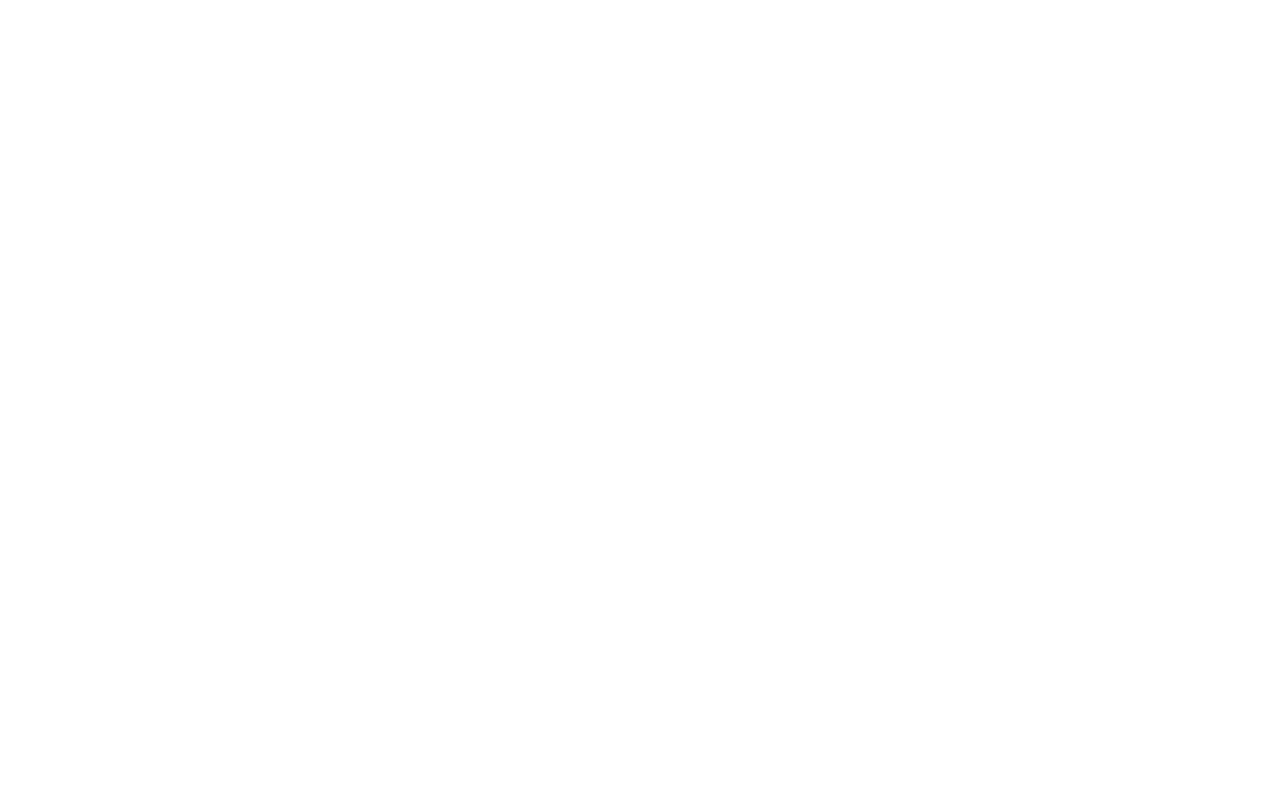
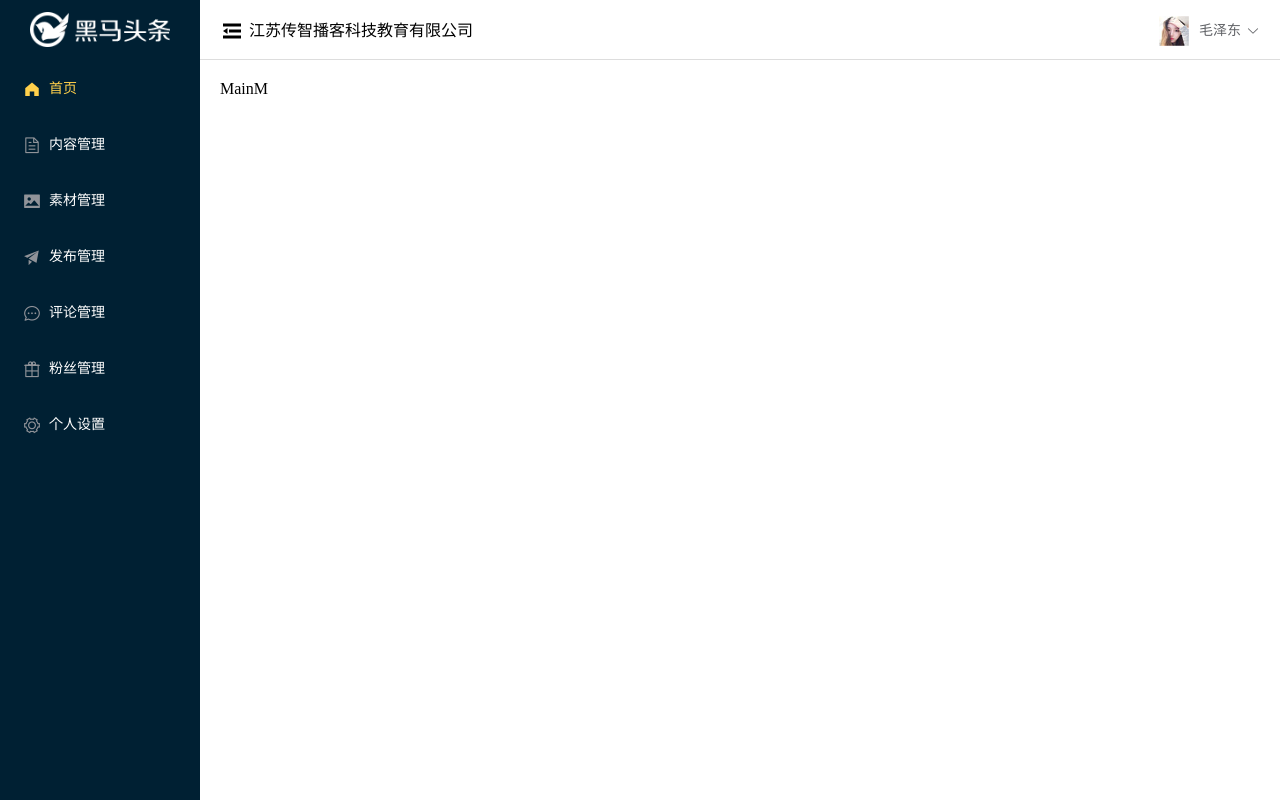
Before and after one commit to zhonghua-dev/todayNews, a Vue app: page / in a window 1280 px wide. Built offline with nearby package versions, Linux system fonts and the light colour scheme.

Commit message:
asidemenu完成

```diff
--- a/package.json
+++ b/package.json
@@ -8,6 +8,7 @@
     "lint": "vue-cli-service lint"
   },
   "dependencies": {
+    "axios": "^0.19.0",
     "core-js": "^2.6.5",
     "element-ui": "^2.11.1",
     "vue": "^2.6.10",
--- a/src/App.vue
+++ b/src/App.vue
@@ -3,7 +3,6 @@
     <router-view></router-view>
   </div>
 </template>
-
 <style lang="less">
 
 </style>
--- a/src/main.js
+++ b/src/main.js
@@ -4,8 +4,12 @@
 import 'element-ui/lib/theme-chalk/index.css'
 import router from '@/router'
 import '@/styles/index.less'
+import axios from 'axios'
 
+// 注册element-ui组件
 Vue.use(ElementUI)
+// 向原型中添加axios
+Vue.prototype.$http = axios
 
 new Vue({
   router,
--- a/src/router/index.js
+++ b/src/router/index.js
@@ -1,11 +1,14 @@
 import Vue from 'vue'
 import VueRouter from 'vue-router'
 import Login from '@/views/login'
+import Home from '@/views/home'
+
 Vue.use(VueRouter)
 
 const router = new VueRouter({
   routes: [
-    { path: '/login', name: 'login', component: Login }
+    { path: '/login', name: 'login', component: Login },
+    { path: '/', name: 'home', component: Home }
   ]
 })
 export default router
--- /dev/null
+++ b/src/views/home/index.vue
@@ -0,0 +1,134 @@
+<template>
+  <el-container class="my-container">
+    <el-aside :width="isCollapse ? '64px' : '200px'">
+      <div class="logo" :class="{miniLogo:isCollapse}"></div>
+      <el-menu
+        default-active="1"
+        class="el-menu-vertical-demo"
+        background-color="#002033"
+        text-color="#fff"
+        :collapse="isCollapse"
+        :collapse-transition="false"
+        active-text-color="#ffd04b">
+        <el-menu-item index="1">
+          <i class="el-icon-s-home"></i>
+          <span slot="title">首页</span>
+        </el-menu-item>
+        <el-menu-item index="2">
+          <i class="el-icon-document"></i>
+          <span slot="title">内容管理</span>
+        </el-menu-item>
+        <el-menu-item index="3">
+          <i class="el-icon-picture"></i>
+          <span slot="title">素材管理</span>
+        </el-menu-item>
+        <el-menu-item index="4">
+          <i class="el-icon-s-promotion"></i>
+          <span slot="title">发布管理</span>
+        </el-menu-item>
+        <el-menu-item index="5">
+          <i class="el-icon-chat-dot-round"></i>
+          <span slot="title">评论管理</span>
+        </el-menu-item>
+        <el-menu-item index="6">
+          <i class="el-icon-present"></i>
+          <span slot="title">粉丝管理</span>
+        </el-menu-item>
+        <el-menu-item index="7">
+          <i class="el-icon-setting"></i>
+          <span slot="title">个人设置</span>
+        </el-menu-item>
+      </el-menu>
+    </el-aside>
+    <el-container>
+      <el-header>
+        <i @click="toggleAside()" class="icon el-icon-s-fold"></i>
+        <span>江苏传智播客科技教育有限公司</span>
+        <el-dropdown class="my-dropdown">
+          <span class="el-dropdown-link">
+            <img src="../../assets/images/avatar.jpg" alt="">
+            <span>毛泽东</span>
+            <i class="el-icon-arrow-down el-icon--right"></i></span>
+          <el-dropdown-menu slot="dropdown">
+            <el-dropdown-item icon="el-icon-setting">个人设置</el-dropdown-item>
+            <el-dropdown-item icon="el-icon-unlock">退出登陆</el-dropdown-item>
+          </el-dropdown-menu>
+        </el-dropdown>
+      </el-header>
+      <el-main>MainM</el-main>
+    </el-container>
+  </el-container>
+</template>
+
+<script>
+export default {
+  data () {
+    return {
+      isCollapse: false
+    }
+  },
+  methods: {
+    toggleAside () {
+      this.isCollapse = !this.isCollapse
+    }
+  }
+}
+</script>
+
+<style scoped lang="less">
+  .my-container {
+    width: 100%;
+    height: 100%;
+    position: absolute;
+    left: 0;
+    top: 0;
+
+    .el-aside {
+      background: #002033;
+
+      .logo {
+        width: 100%;
+        height: 60px;
+        background: url("../../assets/images/logo_admin.png") no-repeat center / 140px auto;
+      }
+
+      .miniLogo {
+        background-image: url("../../assets/images/logo_admin_01.png");
+        background-size: 36px auto;
+      }
+
+      .el-menu {
+        border-right: 0;
+      }
+    }
+
+    .el-header {
+      border-bottom: 1px solid #ddd;
+      line-height: 60px;
+
+      .el-icon-s-fold {
+        font-size: 24px;
+        vertical-align: middle;
+      }
+
+      span {
+        margin-left: 5px;
+        vertical-align: middle;
+      }
+
+      .my-dropdown {
+        float: right;
+
+        img {
+          width: 30px;
+          vertical-align: middle;
+          margin-right: 5px;
+        }
+
+        .el-dropdown-link, .el-icon-arrow-down {
+          vertical-align: middle;
+        }
+      }
+    }
+  }
+</style>
--- a/src/views/login/index.vue
+++ b/src/views/login/index.vue
@@ -1,12 +1,12 @@
 <template>
-  <div class="container">
+    <div class="container" ref="box">
         <el-card class="my-card">
-      <img src="../../assets/images/logo_index.png" alt />
-      <el-form :model="loginForm">
-        <el-form-item>
+            <img src="../../assets/images/logo_index.png" alt/>
+            <el-form ref="loginForm" :model="loginForm" :rules="loginRules">
+                <el-form-item prop="mobile">
                     <el-input v-model="loginForm.mobile" placeholder="请输入用户名"></el-input>
                 </el-form-item>
-        <el-form-item>
+                <el-form-item prop="code">
                     <el-input
                             v-model="loginForm.code"
                             placeholder="请输入验证码"
@@ -18,7 +18,7 @@
                     <el-checkbox :value="true">我已阅读并同意用户协议和隐私条款</el-checkbox>
                 </el-form-item>
                 <el-form-item>
-          <el-button type="primary" style="width:100%">登 陆</el-button>
+                    <el-button @click="login()" type="primary" style="width:100%">登 陆</el-button>
                 </el-form-item>
             </el-form>
         </el-card>
@@ -27,12 +27,48 @@
 
 <script>
 export default {
+  // mounted () {
+  //   console.log(this.$refs.box)
+  //   console.log(this.$refs.loginForm)
+  // },
   data () {
+    const checkMobile = (rule, value, callback) => {
+      if (!/^1[3-9]\d{9}$/.test(value)) {
+        return callback(new Error('手机号不合法!'))
+      }
+      callback()
+    }
+
     return {
       loginForm: {
         mobile: '15010000000',
         code: '246810'
+      },
+      loginRules: {
+        mobile: [
+          { required: true, message: '请输入手机号', trigger: 'blur' },
+          { validator: checkMobile, trigger: 'change' }
+        ],
+        code: [
+          { required: true, message: '请输入验证码', trigger: 'blur' },
+          { len: 6, message: '验证码为6位', trigger: 'blur' }
+        ]
       }
+    }
+  },
+  methods: {
+    login () {
+      this.$refs.loginForm.validate((valid) => {
+        if (valid) {
+          this.$http.post('http://ttapi.research.itcast.cn/mp/v1_0/authorizations', this.loginForm)
+            .then(res => {
+              this.$router.push('/')
+            })
+            .catch((err) => {
+              this.$message.error('手机号或验证码错误:' + err)
+            })
+        }
+      })
     }
   }
 }
@@ -46,6 +82,7 @@
         position: absolute;
         left: 0;
         top: 0;
+
         .my-card {
             width: 400px;
             height: 350px;
@@ -53,6 +90,7 @@
             left: 50%;
             top: 50%;
             transform: translate(-50%, -50%);
+
             img {
                 width: 200px;
                 display: block;
```
Also changed, not shown: 1 other file (tests, documents, lock files or other folders). Lines whose indentation alone changed are shown as unchanged.
